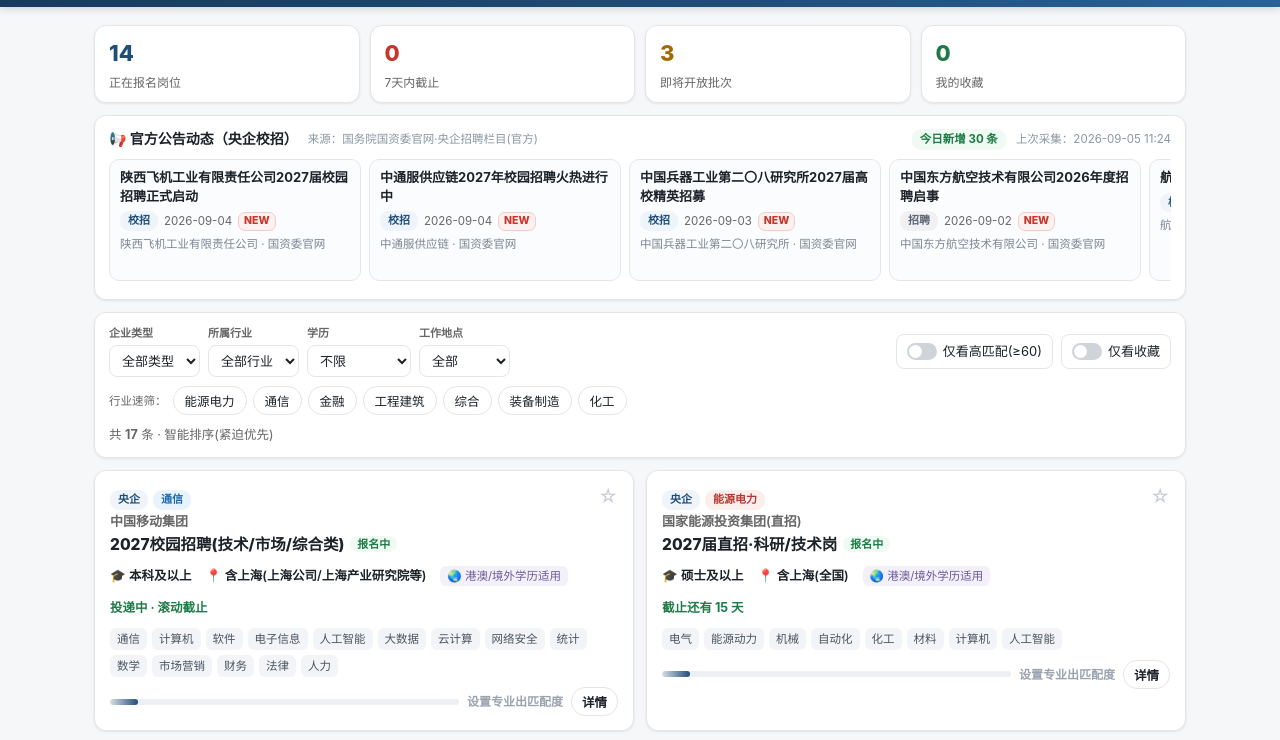
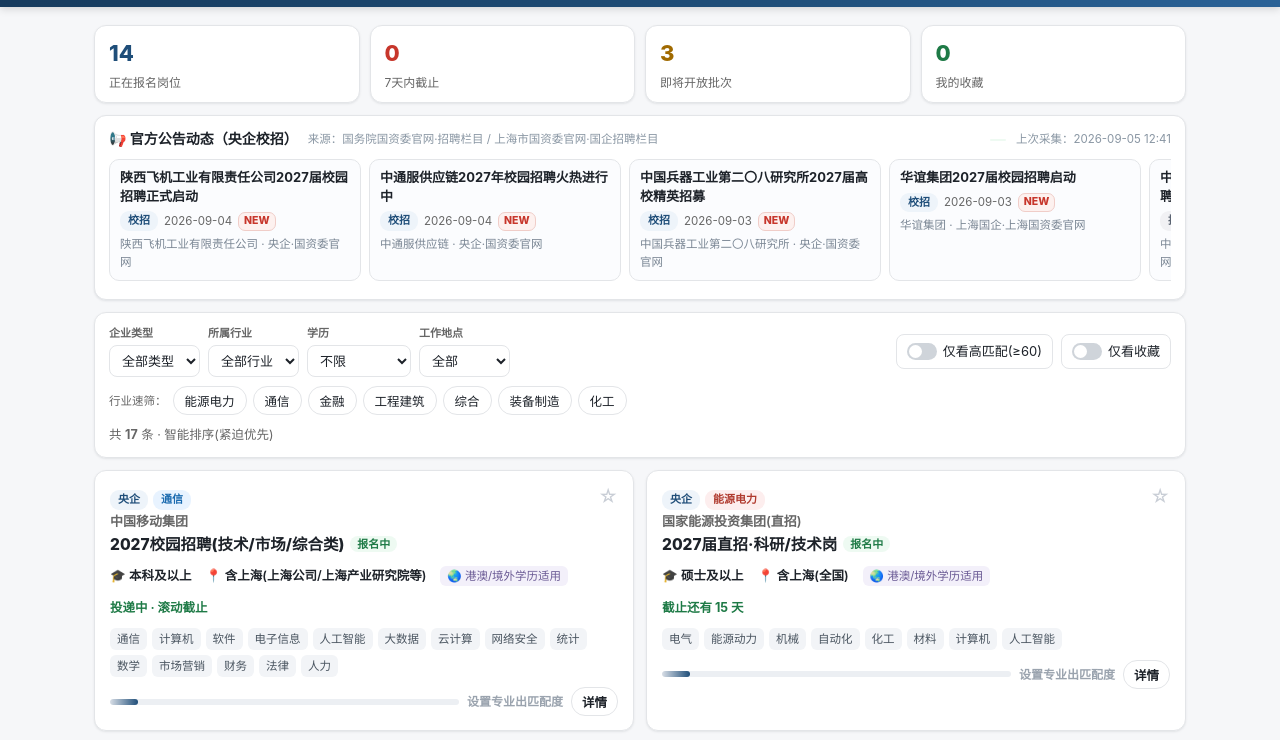
Before and after one commit to Alex-Yang817/qiuzhao-rader, a plain HTML site: page index.html in a window 1280 px wide. Shown: the part 47-787 px from the top of the page. Drawn offline with Linux system fonts and the light colour scheme.

Commit message:
feat: 接入上海国资委「国企招聘」栏目为第二自动源; 修复URL解析与跨行属性正则

```diff
--- a/data/announcements.json
+++ b/data/announcements.json
@@ -1,9 +1,12 @@
 {
- "source": "国务院国资委官网·央企招聘栏目(官方)",
- "source_url": "http://www.sasac.gov.cn/n2588035/n2588325/n2588350/index.html",
- "updated_at": "2026-09-05T11:24:28+08:00",
+ "source": "国务院国资委官网·招聘栏目 / 上海市国资委官网·国企招聘栏目",
+ "sources": [
+  "国务院国资委官网·招聘栏目",
+  "上海市国资委官网·国企招聘栏目"
+ ],
+ "updated_at": "2026-09-05T12:41:41+08:00",
  "updated_date": "2026-09-05",
- "campus_count": 17,
+ "campus_count": 22,
  "items": [
   {
    "title": "陕西飞机工业有限责任公司2027届校园招聘正式启动",
@@ -12,8 +15,9 @@
    "date": "2026-09-04",
    "kind": "campus",
    "first_seen": "2026-09-05",
-   "n_seen": 1,
-   "last_seen": "2026-09-05"
+   "n_seen": 3,
+   "last_seen": "2026-09-05",
+   "channel": "央企·国资委官网"
   },
   {
    "title": "中通服供应链2027年校园招聘火热进行中",
@@ -22,8 +26,9 @@
    "date": "2026-09-04",
    "kind": "campus",
    "first_seen": "2026-09-05",
-   "n_seen": 1,
-   "last_seen": "2026-09-05"
+   "n_seen": 3,
+   "last_seen": "2026-09-05",
+   "channel": "央企·国资委官网"
   },
   {
    "title": "中国兵器工业第二〇八研究所2027届高校精英招募",
@@ -32,7 +37,19 @@
    "date": "2026-09-03",
    "kind": "campus",
    "first_seen": "2026-09-05",
-   "n_seen": 1,
+   "n_seen": 3,
+   "last_seen": "2026-09-05",
+   "channel": "央企·国资委官网"
+  },
+  {
+   "title": "华谊集团2027届校园招聘启动",
+   "url": "https://www.gzw.sh.gov.cn/shgzw_xxgk_cqzp/20260903/a395e36ff1094b42ada2d2ea3c6d4a69.html",
+   "org": "华谊集团",
+   "date": "2026-09-03",
+   "kind": "campus",
+   "channel": "上海国企·上海国资委官网",
+   "first_seen": "2026-09-05",
+   "n_seen": 2,
    "last_seen": "2026-09-05"
   },
   {
@@ -42,8 +59,9 @@
    "date": "2026-09-02",
    "kind": "other",
    "first_seen": "2026-09-05",
-   "n_seen": 1,
-   "last_seen": "2026-09-05"
+   "n_seen": 3,
+   "last_seen": "2026-09-05",
+   "channel": "央企·国资委官网"
   },
   {
    "title": "航天科工2027届秋季招聘全面启动",
@@ -52,8 +70,9 @@
    "date": "2026-09-02",
    "kind": "campus",
    "first_seen": "2026-09-05",
-   "n_seen": 1,
-   "last_seen": "2026-09-05"
+   "n_seen": 3,
+   "last_seen": "2026-09-05",
+   "channel": "央企·国资委官网"
   },
   {
    "title": "中电信量子集团2027校园招聘正式启动",
@@ -62,8 +81,9 @@
    "date": "2026-09-02",
    "kind": "campus",
    "first_seen": "2026-09-05",
-   "n_seen": 1,
-   "last_seen": "2026-09-05"
+   "n_seen": 3,
+   "last_seen": "2026-09-05",
+   "channel": "央企·国资委官网"
   },
   {
    "title": "中国航空工业集团2027届校园招聘正式启动",
@@ -72,8 +92,9 @@
    "date": "2026-09-01",
    "kind": "campus",
    "first_seen": "2026-09-05",
-   "n_seen": 1,
-   "last_seen": "2026-09-05"
+   "n_seen": 3,
+   "last_seen": "2026-09-05",
+   "channel": "央企·国资委官网"
   },
   {
    "title": "航空工业沈飞2027届校园招聘正式启动",
@@ -82,8 +103,9 @@
    "date": "2026-09-01",
    "kind": "campus",
    "first_seen": "2026-09-05",
-   "n_seen": 1,
-   "last_seen": "2026-09-05"
+   "n_seen": 3,
+   "last_seen": "2026-09-05",
+   "channel": "央企·国资委官网"
   },
   {
    "title": "中国航天科工二院二十三所2027届校园招聘正式开启",
@@ -92,8 +114,9 @@
    "date": "2026-09-01",
    "kind": "campus",
    "first_seen": "2026-09-05",
-   "n_seen": 1,
-   "last_seen": "2026-09-05"
+   "n_seen": 3,
+   "last_seen": "2026-09-05",
+   "channel": "央企·国资委官网"
   },
   {
    "title": "校园招聘！中远海运船员公司招录2027届航海类专业毕业生",
@@ -102,8 +125,9 @@
    "date": "2026-09-01",
    "kind": "campus",
    "first_seen": "2026-09-05",
-   "n_seen": 1,
-   "last_seen": "2026-09-05"
+   "n_seen": 3,
+   "last_seen": "2026-09-05",
+   "channel": "央企·国资委官网"
   },
   {
    "title": "中国建科公开招聘公告",
@@ -112,8 +136,9 @@
    "date": "2026-08-31",
    "kind": "other",
    "first_seen": "2026-09-05",
-   "n_seen": 1,
-   "last_seen": "2026-09-05"
+   "n_seen": 3,
+   "last_seen": "2026-09-05",
+   "channel": "央企·国资委官网"
   },
   {
    "title": "中国物流所属华贸物流社会招聘公告",
@@ -122,8 +147,9 @@
    "date": "2026-08-28",
    "kind": "other",
    "first_seen": "2026-09-05",
-   "n_seen": 1,
-   "last_seen": "2026-09-05"
+   "n_seen": 3,
+   "last_seen": "2026-09-05",
+   "channel": "央企·国资委官网"
   },
   {
    "title": "中国电信集团2027年度校园招聘全面启动",
@@ -132,8 +158,9 @@
    "date": "2026-08-27",
    "kind": "campus",
    "first_seen": "2026-09-05",
-   "n_seen": 1,
-   "last_seen": "2026-09-05"
+   "n_seen": 3,
+   "last_seen": "2026-09-05",
+   "channel": "央企·国资委官网"
   },
   {
    "title": "中电信人工智能科技（北京）有限公司2027届校园招聘全面启动",
@@ -142,8 +169,9 @@
    "date": "2026-08-27",
    "kind": "campus",
    "first_seen": "2026-09-05",
-   "n_seen": 1,
-   "last_seen": "2026-09-05"
+   "n_seen": 3,
+   "last_seen": "2026-09-05",
+   "channel": "央企·国资委官网"
   },
   {
    "title": "中国电信天翼物联2027届“优才计划”校园招聘启动",
@@ -152,8 +180,9 @@
    "date": "2026-08-21",
    "kind": "campus",
    "first_seen": "2026-09-05",
-   "n_seen": 1,
-   "last_seen": "2026-09-05"
+   "n_seen": 3,
+   "last_seen": "2026-09-05",
+   "channel": "央企·国资委官网"
   },
   {
    "title": "航空工业洪都2026年社会招聘公告",
@@ -162,8 +191,9 @@
    "date": "2026-08-20",
    "kind": "other",
    "first_seen": "2026-09-05",
-   "n_seen": 1,
-   "last_seen": "2026-09-05"
+   "n_seen": 3,
+   "last_seen": "2026-09-05",
+   "channel": "央企·国资委官网"
   },
   {
    "title": "中国电气装备集团国际电力有限公司招聘公告",
@@ -172,8 +202,9 @@
    "date": "2026-08-13",
    "kind": "other",
    "first_seen": "2026-09-05",
-   "n_seen": 1,
-   "last_seen": "2026-09-05"
+   "n_seen": 3,
+   "last_seen": "2026-09-05",
+   "channel": "央企·国资委官网"
   },
   {
    "title": "中国航空制造技术研究院2026年出站博士后、社会成熟人才招聘公告",
@@ -182,8 +213,9 @@
    "date": "2026-08-12",
    "kind": "other",
    "first_seen": "2026-09-05",
-   "n_seen": 1,
-   "last_seen": "2026-09-05"
+   "n_seen": 3,
+   "last_seen": "2026-09-05",
+   "channel": "央企·国资委官网"
   },
   {
    "title": "中国电信天翼云2027届校园招聘全面启动",
@@ -192,8 +224,9 @@
    "date": "2026-08-10",
    "kind": "campus",
    "first_seen": "2026-09-05",
-   "n_seen": 1,
-   "last_seen": "2026-09-05"
+   "n_seen": 3,
+   "last_seen": "2026-09-05",
+   "channel": "央企·国资委官网"
   },
   {
    "title": "中国中化旗下中化数智关于开展社会招聘的公告",
@@ -202,8 +235,9 @@
    "date": "2026-08-06",
    "kind": "other",
    "first_seen": "2026-09-05",
-   "n_seen": 1,
-   "last_seen": "2026-09-05"
+   "n_seen": 3,
+   "last_seen": "2026-09-05",
+   "channel": "央企·国资委官网"
   },
   {
    "title": "中国中化控股有限责任公司《中国中化》报编辑部招聘公告",
@@ -212,8 +246,9 @@
    "date": "2026-08-04",
    "kind": "other",
    "first_seen": "2026-09-05",
-   "n_seen": 1,
-   "last_seen": "2026-09-05"
+   "n_seen": 3,
+   "last_seen": "2026-09-05",
+   "channel": "央企·国资委官网"
   },
   {
    "title": "$article.title",
@@ -222,8 +257,9 @@
    "date": "2026-07-31",
    "kind": "other",
    "first_seen": "2026-09-05",
-   "n_seen": 1,
-   "last_seen": "2026-09-05"
+   "n_seen": 3,
+   "last_seen": "2026-09-05",
+   "channel": "央企·国资委官网"
   },
   {
    "title": "航空工业直升机设计研究所2026年社会招聘公告",
@@ -232,8 +268,9 @@
    "date": "2026-07-30",
    "kind": "other",
    "first_seen": "2026-09-05",
-   "n_seen": 1,
-   "last_seen": "2026-09-05"
+   "n_seen": 3,
+   "last_seen": "2026-09-05",
+   "channel": "央企·国资委官网"
   },
   {
    "title": "中国航空发动机集团有限公司2027届校园招聘开启",
@@ -242,8 +279,9 @@
    "date": "2026-07-29",
    "kind": "campus",
    "first_seen": "2026-09-05",
-   "n_seen": 1,
-   "last_seen": "2026-09-05"
+   "n_seen": 3,
+   "last_seen": "2026-09-05",
+   "channel": "央企·国资委官网"
   },
   {
    "title": "中铝财务有限责任公司招聘公告",
@@ -252,8 +290,9 @@
    "date": "2026-07-28",
    "kind": "other",
    "first_seen": "2026-09-05",
-   "n_seen": 1,
-   "last_seen": "2026-09-05"
+   "n_seen": 3,
+   "last_seen": "2026-09-05",
+   "channel": "央企·国资委官网"
   },
   {
    "title": "中国融通集团2026届夏季校园招聘",
@@ -262,8 +301,9 @@
    "date": "2026-07-28",
    "kind": "campus",
    "first_seen": "2026-09-05",
-   "n_seen": 1,
-   "last_seen": "2026-09-05"
+   "n_seen": 3,
+   "last_seen": "2026-09-05",
+   "channel": "央企·国资委官网"
   },
   {
    "title": "中国融通集团2026年社会招聘",
@@ -272,8 +312,9 @@
    "date": "2026-07-28",
    "kind": "other",
    "first_seen": "2026-09-05",
-   "n_seen": 1,
-   "last_seen": "2026-09-05"
+   "n_seen": 3,
+   "last_seen": "2026-09-05",
+   "channel": "央企·国资委官网"
   },
   {
    "title": "中国物流2026届夏季校园招聘正式启动",
@@ -282,8 +323,9 @@
    "date": "2026-07-28",
    "kind": "campus",
    "first_seen": "2026-09-05",
-   "n_seen": 1,
-   "last_seen": "2026-09-05"
+   "n_seen": 3,
+   "last_seen": "2026-09-05",
+   "channel": "央企·国资委官网"
   },
   {
    "title": "中国一汽2026夏季校园招聘火热进行中",
@@ -292,7 +334,118 @@
    "date": "2026-07-24",
    "kind": "campus",
    "first_seen": "2026-09-05",
-   "n_seen": 1,
+   "n_seen": 3,
+   "last_seen": "2026-09-05",
+   "channel": "央企·国资委官网"
+  },
+  {
+   "title": "上海市闵行区2026年区管国企公开招聘公告（第二批）",
+   "url": "https://www.gzw.sh.gov.cn/shgzw_xxgk_cqzp/20260724/90c589d993c84a1f8a0c1e4c5392d0f2.html",
+   "org": "上海市闵行区",
+   "date": "2026-07-24",
+   "kind": "other",
+   "channel": "上海国企·上海国资委官网",
+   "first_seen": "2026-09-05",
+   "n_seen": 2,
+   "last_seen": "2026-09-05"
+  },
+  {
+   "title": "浦发银行2026年“Call浦新星”暑期实习生计划启动",
+   "url": "https://www.gzw.sh.gov.cn/shgzw_xxgk_cqzp/20260624/0409b546bf604e9089c55ca087847d27.html",
+   "org": "浦发银行",
+   "date": "2026-06-24",
+   "kind": "other",
+   "channel": "上海国企·上海国资委官网",
+   "first_seen": "2026-09-05",
+   "n_seen": 2,
+   "last_seen": "2026-09-05"
+  },
+  {
+   "title": "2026年奉贤区区属国有企业招聘公告",
+   "url": "https://www.gzw.sh.gov.cn/shgzw_xxgk_cqzp/20260609/bf16423cf48b4defa9b1c82b0b338804.html",
+   "org": "2026年奉贤区区属国有企业招聘",
+   "date": "2026-06-09",
+   "kind": "other",
+   "channel": "上海国企·上海国资委官网",
+   "first_seen": "2026-09-05",
+   "n_seen": 2,
+   "last_seen": "2026-09-05"
+  },
+  {
+   "title": "“夏日骐骥”上海国资国企2026年 暑期实习启动！",
+   "url": "https://www.gzw.sh.gov.cn/shgzw_xxgk_cqzp/20260612/8187bf715aeb4626a2855f15bebb5460.html",
+   "org": "“夏日骐骥”上海国资国企",
+   "date": "2026-06-08",
+   "kind": "other",
+   "channel": "上海国企·上海国资委官网",
+   "first_seen": "2026-09-05",
+   "n_seen": 2,
+   "last_seen": "2026-09-05"
+  },
+  {
+   "title": "2026年青浦区区管企业统一招聘公告",
+   "url": "https://www.gzw.sh.gov.cn/shgzw_xxgk_cqzp/20260526/383e7d09b67849b79f260c11c80dbc62.html",
+   "org": "2026年青浦区区管企业统一招聘",
+   "date": "2026-05-26",
+   "kind": "other",
+   "channel": "上海国企·上海国资委官网",
+   "first_seen": "2026-09-05",
+   "n_seen": 2,
+   "last_seen": "2026-09-05"
+  },
+  {
+   "title": "上海建科咨询集团暑期实习暨2027届秋招提前批次招聘启动",
+   "url": "https://www.gzw.sh.gov.cn/shgzw_xxgk_cqzp/20260525/aaaf1e33b4c042e087b15f638400ccd8.html",
+   "org": "上海建科咨询集团暑期实习暨",
+   "date": "2026-05-25",
+   "kind": "campus",
+   "channel": "上海国企·上海国资委官网",
+   "first_seen": "2026-09-05",
+   "n_seen": 2,
+   "last_seen": "2026-09-05"
+  },
+  {
+   "title": "联和投资公司2026年博士后招聘启动",
+   "url": "https://www.gzw.sh.gov.cn/shgzw_xxgk_cqzp/20260520/24aadc76d45644f8825c733f991f3ad1.html",
+   "org": "联和投资公司",
+   "date": "2026-05-20",
+   "kind": "other",
+   "channel": "上海国企·上海国资委官网",
+   "first_seen": "2026-09-05",
+   "n_seen": 2,
+   "last_seen": "2026-09-05"
+  },
+  {
+   "title": "上汽集团2027届暑期实习生招聘启动",
+   "url": "https://www.gzw.sh.gov.cn/shgzw_xxgk_cqzp/20260519/d421e95c01714a78bcfb972dc8c6ecaf.html",
+   "org": "上汽集团",
+   "date": "2026-05-19",
+   "kind": "campus",
+   "channel": "上海国企·上海国资委官网",
+   "first_seen": "2026-09-05",
+   "n_seen": 2,
+   "last_seen": "2026-09-05"
+  },
+  {
+   "title": "上海农商银行2027届暑期实习生招聘启动",
+   "url": "https://www.gzw.sh.gov.cn/shgzw_xxgk_cqzp/20260519/b53bdd320a214cbe9dded8d485b0702a.html",
+   "org": "上海农商银行",
+   "date": "2026-05-19",
+   "kind": "campus",
+   "channel": "上海国企·上海国资委官网",
+   "first_seen": "2026-09-05",
+   "n_seen": 2,
+   "last_seen": "2026-09-05"
+  },
+  {
+   "title": "2026年崇明区区管企业公开招聘",
+   "url": "https://www.gzw.sh.gov.cn/shgzw_xxgk_cqzp/20260515/5315060ec9a44997b28a413cac9c4b28.html",
+   "org": "2026年崇明区区管企业公开招聘",
+   "date": "2026-05-15",
+   "kind": "other",
+   "channel": "上海国企·上海国资委官网",
+   "first_seen": "2026-09-05",
+   "n_seen": 2,
    "last_seen": "2026-09-05"
   },
   {
@@ -302,7 +455,52 @@
    "date": "2026-05-14",
    "kind": "other",
    "first_seen": "2026-09-05",
-   "n_seen": 1,
+   "n_seen": 3,
+   "last_seen": "2026-09-05",
+   "channel": "央企·国资委官网"
+  },
+  {
+   "title": "上海银行2026年暑期实习生招聘启动",
+   "url": "https://www.gzw.sh.gov.cn/shgzw_xxgk_cqzp/20260512/4975f8dd7e6e4345a82ea75514e49158.html",
+   "org": "上海银行",
+   "date": "2026-05-12",
+   "kind": "other",
+   "channel": "上海国企·上海国资委官网",
+   "first_seen": "2026-09-05",
+   "n_seen": 2,
+   "last_seen": "2026-09-05"
+  },
+  {
+   "title": "2026年金山区区属国企公开招聘",
+   "url": "https://www.gzw.sh.gov.cn/shgzw_xxgk_cqzp/20260511/99e574897e2a4869869ddaaf050ca17c.html",
+   "org": "2026年金山区区属国企公开招聘",
+   "date": "2026-05-11",
+   "kind": "other",
+   "channel": "上海国企·上海国资委官网",
+   "first_seen": "2026-09-05",
+   "n_seen": 2,
+   "last_seen": "2026-09-05"
+  },
+  {
+   "title": "锦江国际集团2026届春季校园招聘开启",
+   "url": "https://www.gzw.sh.gov.cn/shgzw_xxgk_cqzp/20260422/32ec65803f1e482187e6ea97041c5c14.html",
+   "org": "锦江国际集团",
+   "date": "2026-04-22",
+   "kind": "campus",
+   "channel": "上海国企·上海国资委官网",
+   "first_seen": "2026-09-05",
+   "n_seen": 2,
+   "last_seen": "2026-09-05"
+  },
+  {
+   "title": "2026年闵行区区管国企公开招聘",
+   "url": "https://www.gzw.sh.gov.cn/shgzw_xxgk_cqzp/20260420/3302cfa6cd62422abf28a922af381389.html",
+   "org": "2026年闵行区区管国企公开招聘",
+   "date": "2026-04-20",
+   "kind": "other",
+   "channel": "上海国企·上海国资委官网",
+   "first_seen": "2026-09-05",
+   "n_seen": 2,
    "last_seen": "2026-09-05"
   }
  ]
--- a/data/last_run.json
+++ b/data/last_run.json
@@ -1,8 +1,19 @@
 {
- "ran_at": "2026-09-05T11:24:28+08:00",
- "new_count": 30,
- "total_items": 30,
- "campus_items": 17,
- "errors": [],
- "source_url": "http://www.sasac.gov.cn/n2588035/n2588325/n2588350/index.html"
+ "ran_at": "2026-09-05T12:41:41+08:00",
+ "new_count": 0,
+ "total_items": 45,
+ "campus_items": 22,
+ "sources": [
+  {
+   "name": "国务院国资委官网·招聘栏目",
+   "ok": true,
+   "got": 30
+  },
+  {
+   "name": "上海市国资委官网·国企招聘栏目",
+   "ok": true,
+   "got": 15
+  }
+ ],
+ "errors": []
 }
--- a/index.html
+++ b/index.html
@@ -259,7 +259,7 @@
 
 <footer>
   <div class="foot-note">
-    <b>数据与自动更新说明：</b>① 岗位库(<code>site/data/jobs.json</code>)为<b>人工核实的结构化数据</b>，每条来自企业官网/官方招聘平台公告(种子数据：2026-09-05 核实)；② <b>官方公告动态</b>(<code>site/data/announcements.json</code>)由 GitHub Actions 每天自动抓取<b>国务院国资委官网「央企招聘」栏目</b>(www.sasac.gov.cn)生成并推送到本站。<br>
+    <b>数据与自动更新说明：</b>① 岗位库(<code>data/jobs.json</code>)为<b>人工核实的结构化数据</b>，每条来自企业官网/官方招聘平台公告(种子数据：2026-09-05 核实)；② <b>官方公告动态</b>(<code>data/announcements.json</code>)由 GitHub Actions 每天自动抓取<b>国务院国资委官网「招聘」栏目</b>与<b>上海国资委官网「国企招聘」栏目</b>生成并推送到本站，每条标注来源渠道。<br>
     <b>为什么岗位卡不能"全自动解析"：</b>企业官网普遍为动态页面或带反爬(电信官网对程序返回 412、国家电网需安全验证)，程序无法稳定读懂每家报名页。报名截止、专业方向、港澳学历适用性等关键字段仍需按官方公告<b>人工核实后维护进 jobs.json</b>——不做机器臆断，这是信息可靠性的底线。<br>
     <b>提示：</b>收藏与专业档案仅保存在本机浏览器(localStorage)；报名一律通过卡片内官方链接，谨防收费骗局。
   </div>
@@ -508,7 +508,7 @@
   const p=$("#annPanel"); if(!p) return;
   const items=ann&&Array.isArray(ann.items)?ann.items:[];
   if(!items.length){
-    $("#annRow").innerHTML='<div class="ann-empty">'+(lastRun?"暂无官方公告动态":"尚未完成首次自动采集 —— 部署 GitHub Actions 后，这里将每天出现国资委官网发布的央企校招公告。")+'</div>';
+    $("#annRow").innerHTML='<div class="ann-empty">'+(lastRun?"暂无官方公告动态":"尚未完成首次自动采集 —— 部署 GitHub Actions 后，这里将每天出现官方发布的央企与上海国企校招公告。")+'</div>';
     $("#annTime").textContent=lastRun?("上次采集："+lastRun.ran_at.replace("T"," ").slice(0,16)):"等待首次自动采集…";
     p.style.display="block"; return;
   }
@@ -518,9 +518,9 @@
     <a class="ann-card" href="${esc(it.url)}" target="_blank" rel="noopener" title="打开官方原文">
       <div class="a-t">${esc(it.title)}</div>
       <div class="a-m"><span class="badge k-${esc(it.kind||"other")}">${it.kind==="campus"?"校招":"招聘"}</span><span>${esc(it.date)}</span>${it.first_seen===today?'<span class="a-new">NEW</span>':""}</div>
-      <div style="font-size:11.5px;color:#7a8694">${esc(it.org||"")} · 国资委官网</div>
+      <div style="font-size:11.5px;color:#7a8694">${esc(it.org||"")} · ${esc(it.channel||"官方公告")}</div>
     </a>`).join("");
-  $("#annSrc").textContent="来源："+esc(ann.source||"国资委官网");
+  $("#annSrc").textContent="来源："+esc(ann.source||"官方渠道");
   $("#annNew").textContent=(lastRun&&lastRun.new_count>0)?("今日新增 "+lastRun.new_count+" 条"):"";
   $("#annTime").textContent=lastRun?("上次采集："+lastRun.ran_at.replace("T"," ").slice(0,16)):"";
   p.style.display="block";
```
Also changed, not shown: 1 other file.
